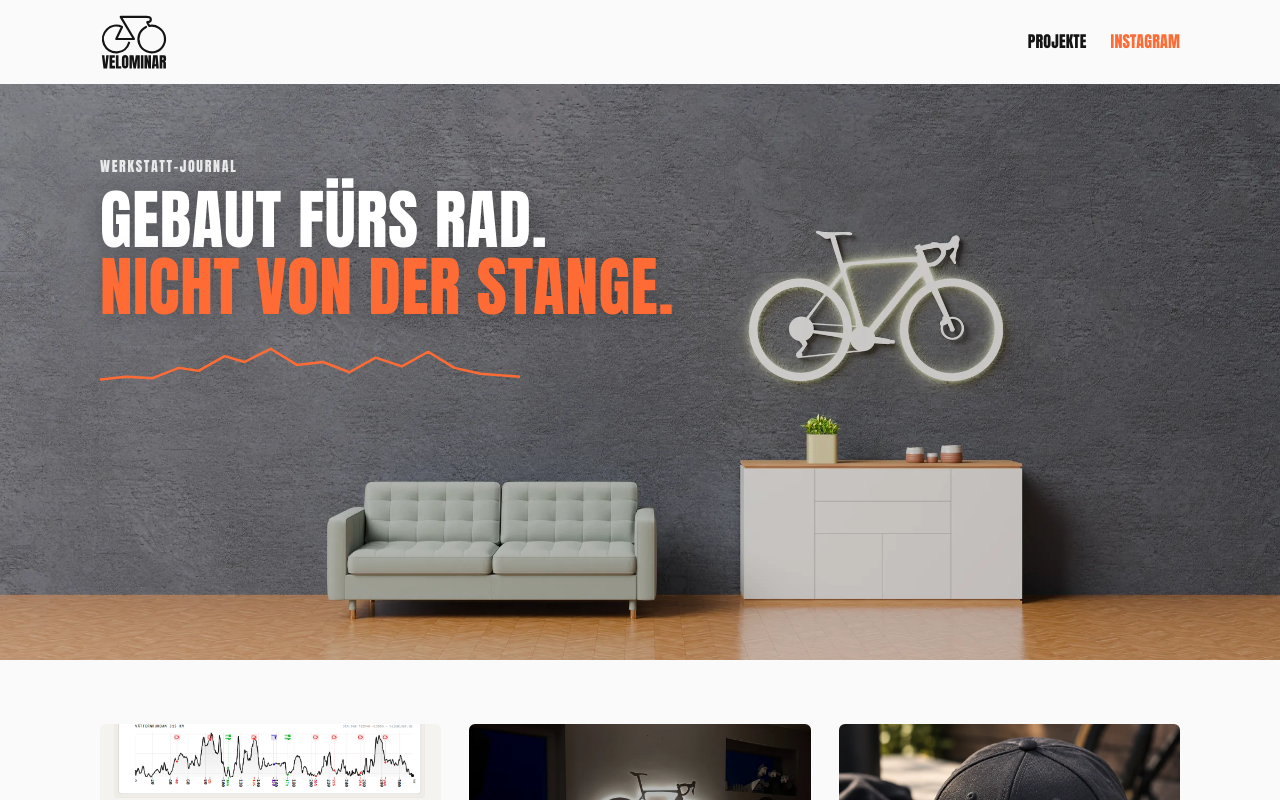
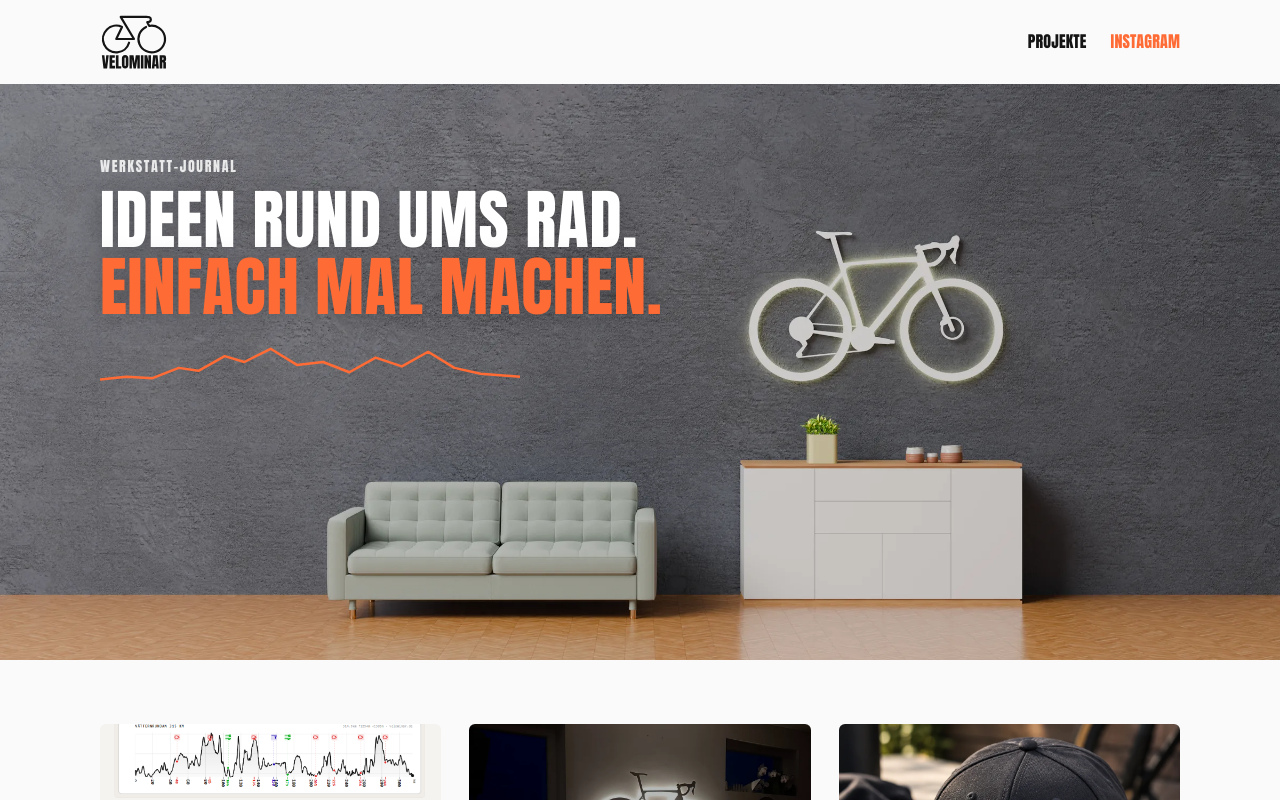
Before and after one commit to lindstroem165/velominar-site, a React (Vite) app: page / in a window 1280 px wide. Shown: the top 800 px of the page. Built offline with nearby package versions, Linux system fonts and the light colour scheme.

Commit message:
Hero-Überschrift: Ideen rund ums Rad. Einfach mal machen.
Co-Authored-By: Claude Opus 5.5 <noreply@anthropic.com>

```diff
--- a/src/App.jsx
+++ b/src/App.jsx
@@ -150,9 +150,9 @@ export default function App() {
           <div className="hero__text wrap">
             <p className="eyebrow">Werkstatt-Journal</p>
             <h1>
-              Gebaut fürs Rad.
+              Ideen rund ums Rad.
               <br />
-              <span className="accent">Nicht von der Stange.</span>
+              <span className="accent">Einfach mal machen.</span>
             </h1>
             <ProfileLine className="hero__profile" />
           </div>
```
